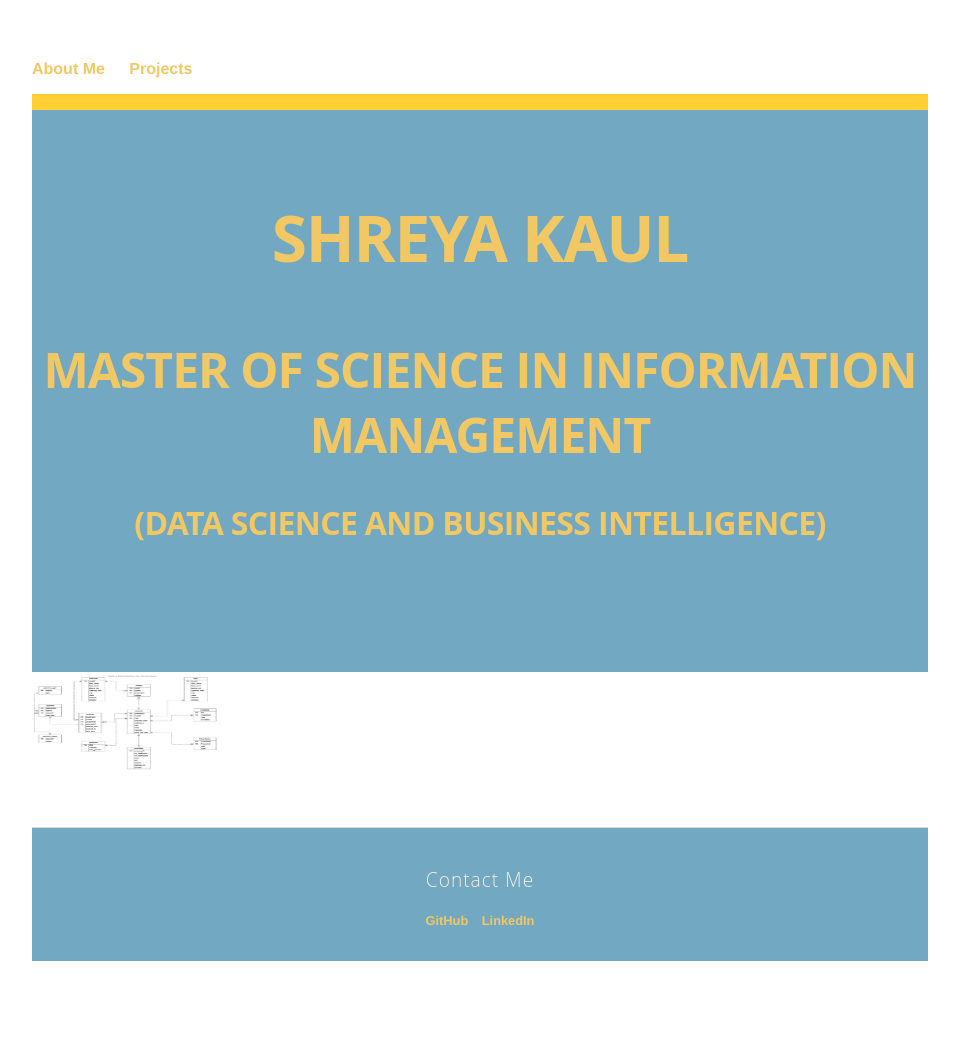
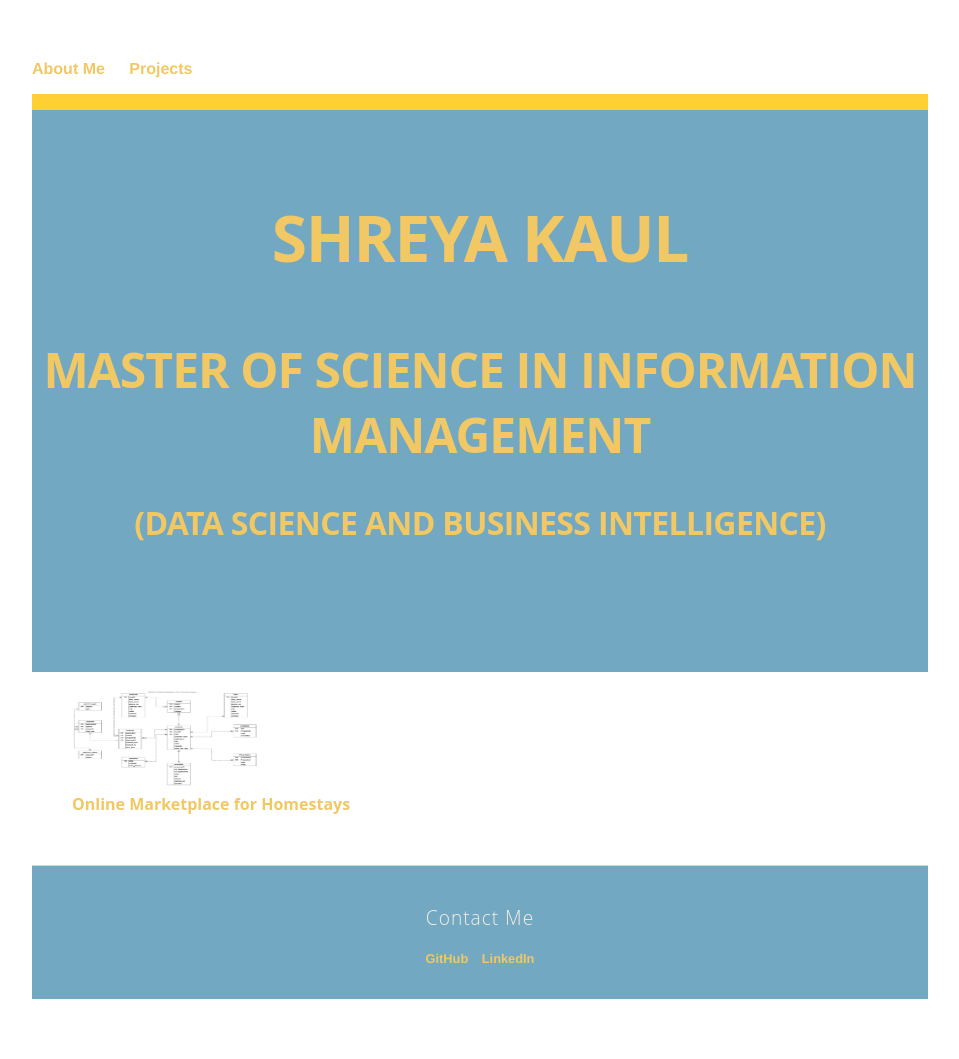
Before and after one commit to shreyakaul/shreyakaul.github.io, a Jekyll site: the page built from Projects.html, in a window 1280 px wide. Shown: the whole page, without its empty margins (160-1119 px from the left). Built offline with Jekyll 4.4.1, drawn with Linux system fonts in a browser that asks for light colours; before the commit the page ends 1021 px from its top, so only the background shows below that.

Commit message:
Update Projects.html

```diff
--- a/Projects.html
+++ b/Projects.html
@@ -9,7 +9,9 @@
 </header>
 <body>
 <a href="/online-homestay.html">
-  <img alt="Online Marketplace for Homestays" src="ERD_Final-page-001.jpg"
-         width=200" height="100" title="Online Marketplace for Homestays">
+  <figure>
+  <img alt="Online Marketplace for Homestays" src="ERD_Final-page-001.jpg" width=200" height="100" title="Online Marketplace for Homestays">
+   <figcaption>Online Marketplace for Homestays</figcaption>
+  </figure>
   </a>
 </body>
```
